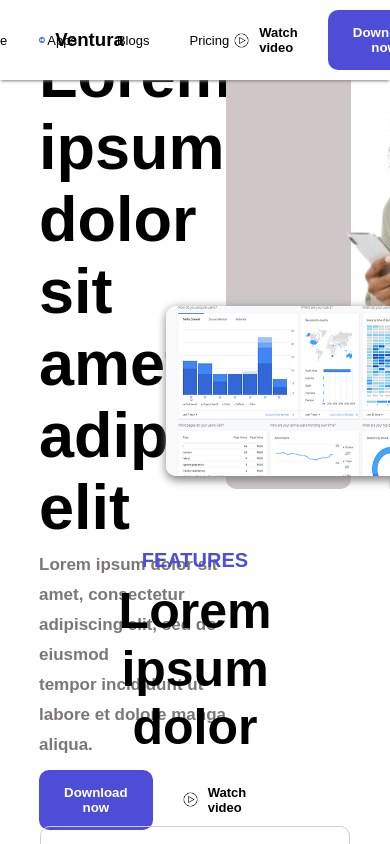
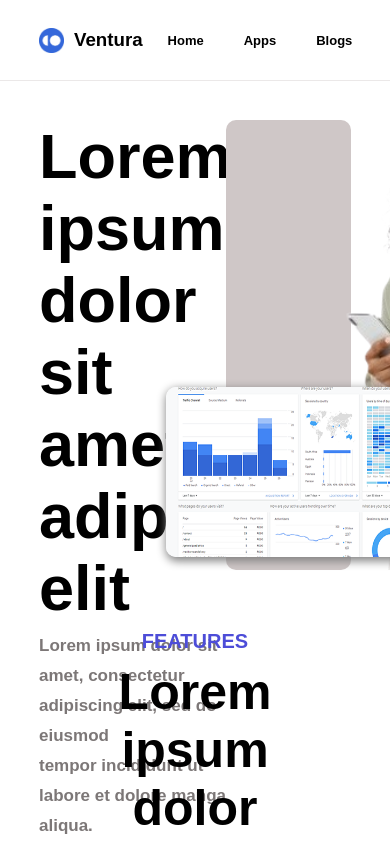
Before and after one commit to Macc-Benn/Practice, a plain HTML site: page index.html in a window 390 px wide. Shown: the top 844 px of the page. Drawn offline with Linux system fonts and the light colour scheme.

Commit message:
Bug fixes and responsiveness

```diff
--- a/index.html
+++ b/index.html
@@ -3,7 +3,7 @@
   <head>
     <meta charset="UTF-8" />
     <meta name="viewport" content="width=device-width, initial-scale=1.0" />
-    <title>Ventura</title>
+    <title>Ventura Home - Lorem ipsum dolor sit amet</title>
     <link rel="icon" type="image/x-icon" href="/images/logo2.png">
     <link rel="stylesheet" href="style.css" />
   </head>
@@ -21,10 +21,10 @@
             </a>
           </div>
           <div class="navbuttons">
-            <p><a href="index.html">Home</a></p>
-            <p><a href="apps.html" target="_blank">Apps</a></p>
-            <p><a href="blogs.html" target="_blank">Blogs</a></p>
-            <p><a href="pricing.html" target="_blank">Pricing</a></p>
+            <p><a href="index.html"><strong>Home</strong></a></p>
+            <p><a href="apps.html" target="_blank"><strong>Apps</strong></a></p>
+            <p><a href="blogs.html" target="_blank"><strong>Blogs</strong></a></p>
+            <p><a href="pricing.html" target="_blank"><strong>Pricing</strong></a></p>
           </div>
         </div>
         <div class="rightpane">
--- a/style.css
+++ b/style.css
@@ -11,10 +11,11 @@
 .topnavbar {
     top: 0;
     width: 100%;
-    box-shadow: 0 2px 3px -1px grey;
+    border-bottom: 0.1px solid rgb(235, 232, 232);
     position: fixed;
     background-color: #fff;
     z-index: 9999;
+    position: fixed;
 }
 
 .container {
@@ -31,6 +32,7 @@
     box-sizing: border-box;
     align-items: center;
     display: flex;
+    gap: 20px;
 }
 
 .logo a {
@@ -45,14 +47,13 @@
 }
 
 .logo img {
-    width: 8%;
+    width: 25px;
 }
 
 .navbuttons {
     display: flex;
     align-items: left;
     gap: 30px;
-    margin-left: -150px;
 }
 
 .navbuttons a {
@@ -82,22 +83,24 @@
 }
 
 .rightpane img {
-    width: 15px;
+    width: 20px;
 }
 
 .rightpane img:hover {
-    background-color: rgb(77, 77, 216);
+    background-color: rgb(194, 194, 194);
     transition: 0.3s;
-    border-radius: 20px;
+    border-radius: 10px;
 }
 
 .rightpane p {
     font-size: small;
     color: black;
+    padding: 10px 4px;
+    border-radius: 3px;
 }
 
 .rightpane p:hover {
-    color: rgb(77, 77, 216);
+    background-color: rgb(235, 232, 232);
     transition: 0.3s;
 }
 
@@ -120,10 +123,10 @@
 /******* MAIN CONTENT ******/
 
 main {
-    margin-top: 10%;
+    top: 0;
+    margin-top: 120px;
     margin-left: 10%;
     margin-right: 10%;
-    position: relative;
 }
 
 /****** Hero Content ******/
@@ -172,22 +175,25 @@ main {
 }
 
 .herobottom img {
-    width: 15px;
+    width: 20px;
 }
 
 .herobottom img:hover {
-    background-color: rgb(77, 77, 216);
+    background-color: rgb(194, 194, 194);
     transition: 0.3s;
-    border-radius: 20px;
+    border-radius: 10px;
 }
 
 .herobottom p {
     font-size: small;
     color: black;
+    padding: 10px 4px;
+    border-radius: 3px;
 }
 
 .herobottom p:hover {
-    color: rgb(77, 77, 216);
+    background-color: rgb(235, 232, 232);
+    transition: 0.3s;
 }
 
 .herobottom .download {
```
